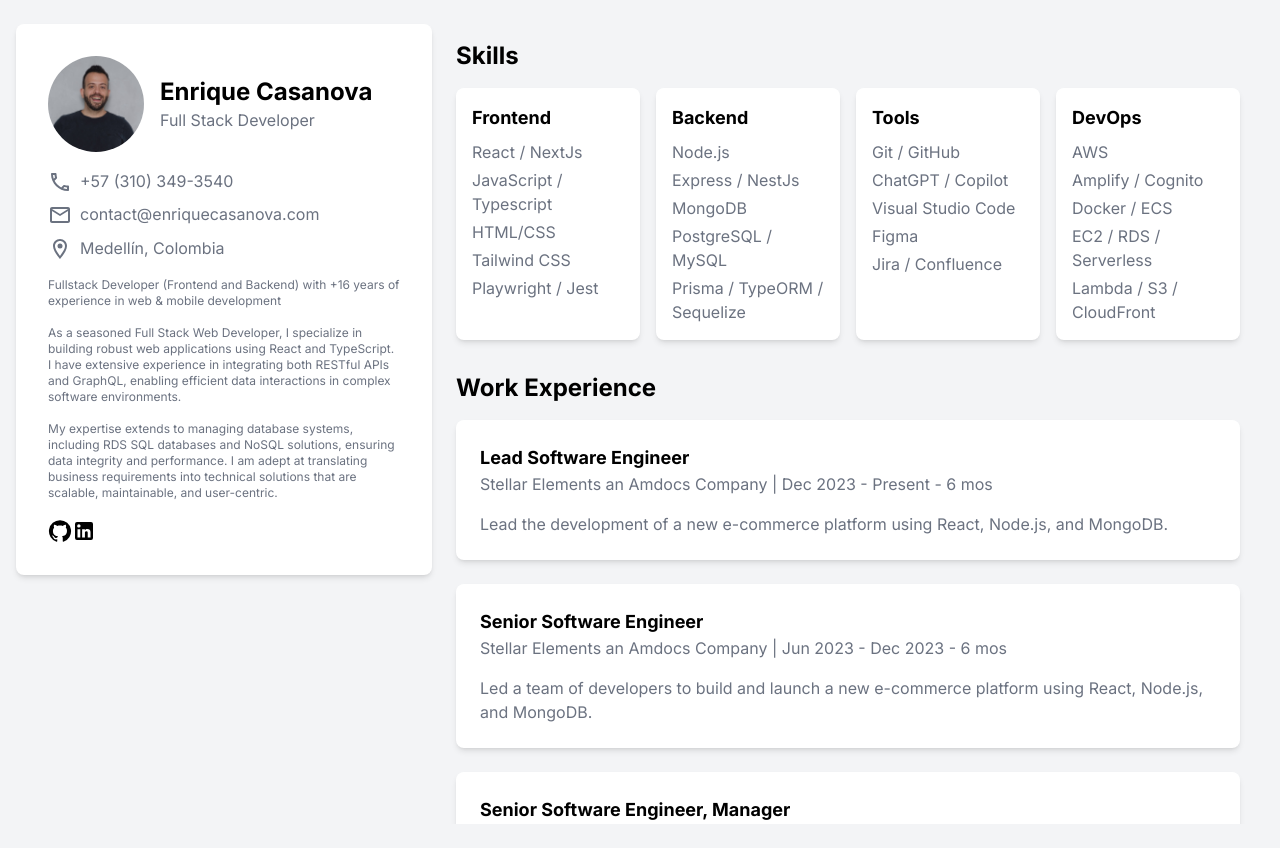
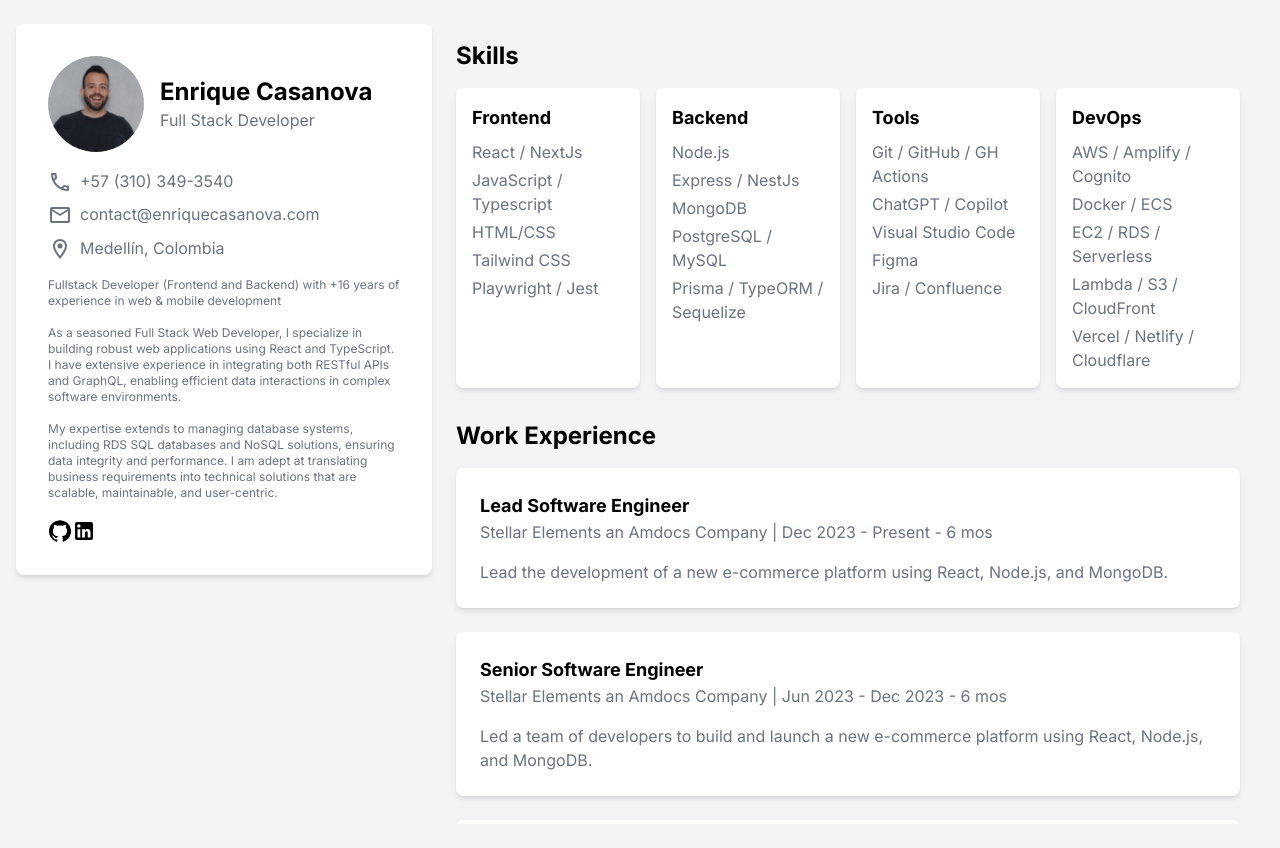
Before and after one commit to ecasanova/website, a Next.js app: page / in a window 1280 px wide. Built offline with nearby package versions, Linux system fonts and the light colour scheme.

Commit message:
Updated skills

```diff
--- a/src/components/Curriculum.jsx
+++ b/src/components/Curriculum.jsx
@@ -22,11 +22,11 @@ export function Curriculum() {
                 />
                  <Skills
                   title="Tools"
-                  skills={[ "Git / GitHub", "ChatGPT / Copilot", "Visual Studio Code", "Figma", "Jira / Confluence"]}
+                  skills={[ "Git / GitHub / GH Actions", "ChatGPT / Copilot", "Visual Studio Code", "Figma", "Jira / Confluence"]}
                 />
                 <Skills
                   title="DevOps"
-                  skills={[ "AWS", "Amplify / Cognito", "Docker / ECS", "EC2 / RDS / Serverless", "Lambda / S3 / CloudFront"]}
+                  skills={[ "AWS / Amplify / Cognito", "Docker / ECS", "EC2 / RDS / Serverless", "Lambda / S3 / CloudFront", "Vercel / Netlify / Cloudflare"]}
                 />
               </div>
             </div>
```
